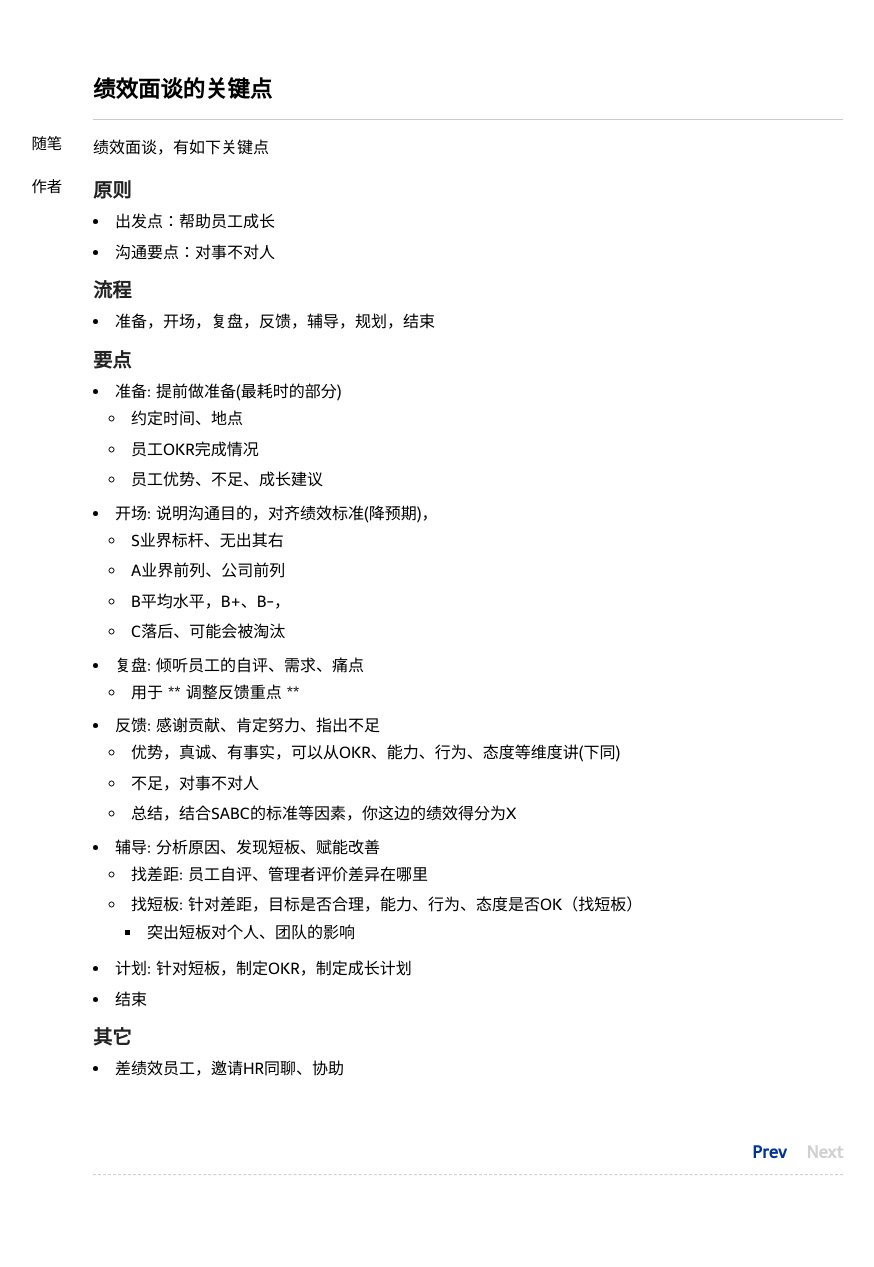
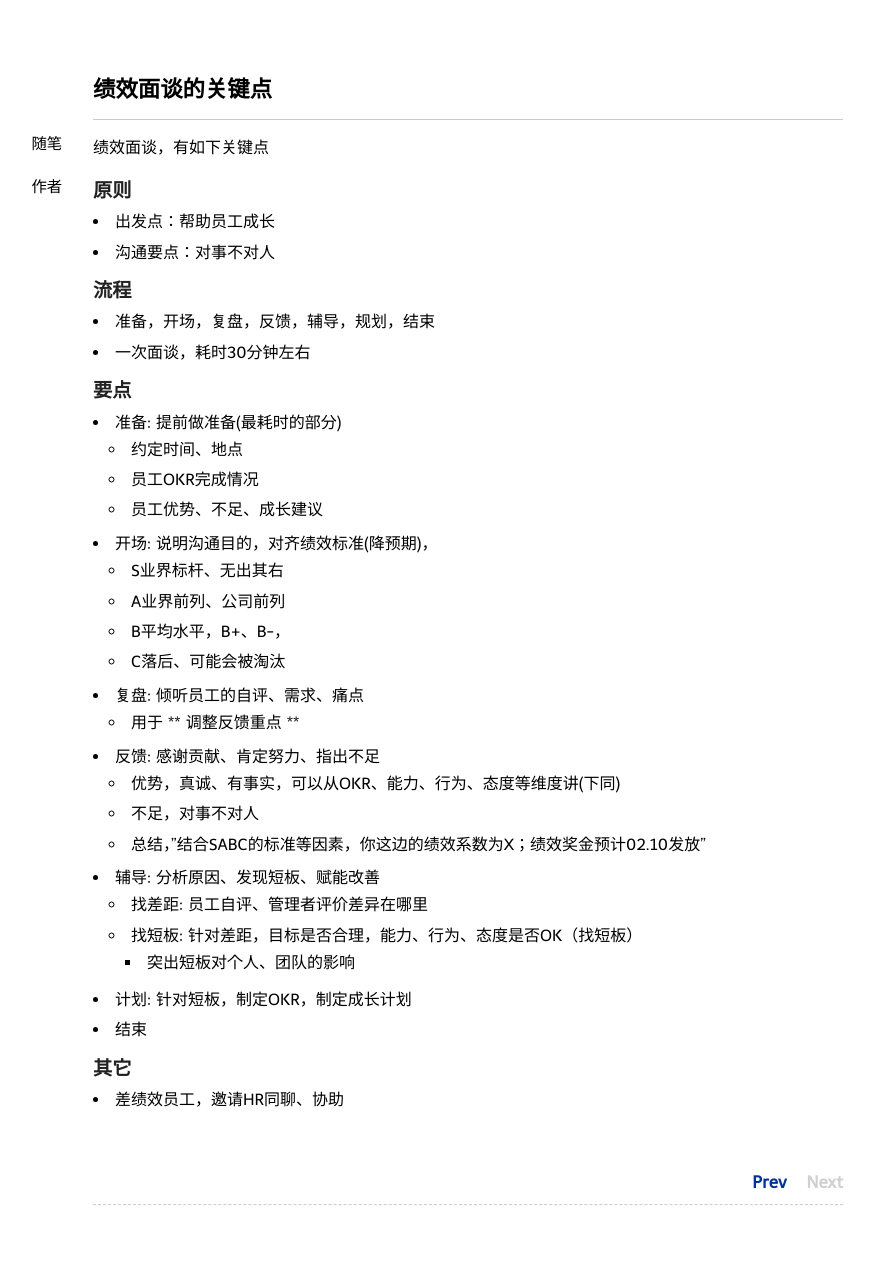
Before and after one commit to nieannote/nieannote.github.io, a Jekyll site: the page built from _posts/2021-02-03-blog-tb-keys.md, in a window 1280 px wide. Shown: the whole page, without its empty margins (172-1046 px from the left). Built offline with Jekyll 4.4.1, drawn with Linux system fonts in a browser that asks for light colours; Markdown is read by kramdown in place of the engine named in the settings; comment, search, counter and statistics services are not loaded; before the commit the page ends 1236 px from its top, so only the background shows below that.

Commit message:
modify 绩效面谈的关键点

```diff
--- a/_posts/2021-02-03-blog-tb-keys.md
+++ b/_posts/2021-02-03-blog-tb-keys.md
@@ -14,6 +14,7 @@ tags:
 
 ### 流程
 - 准备，开场，复盘，反馈，辅导，规划，结束
+- 一次面谈，耗时30分钟左右
 
 ### 要点
 - 准备: 提前做准备(最耗时的部分)
@@ -30,7 +31,7 @@ tags:
 - 反馈: 感谢贡献、肯定努力、指出不足
     - 优势，真诚、有事实，可以从OKR、能力、行为、态度等维度讲(下同)
     - 不足，对事不对人
-    - 总结，结合SABC的标准等因素，你这边的绩效得分为X
+    - 总结，"结合SABC的标准等因素，你这边的绩效系数为X；绩效奖金预计02.10发放"
 - 辅导: 分析原因、发现短板、赋能改善
     - 找差距: 员工自评、管理者评价差异在哪里
     - 找短板: 针对差距，目标是否合理，能力、行为、态度是否OK（找短板）
```
